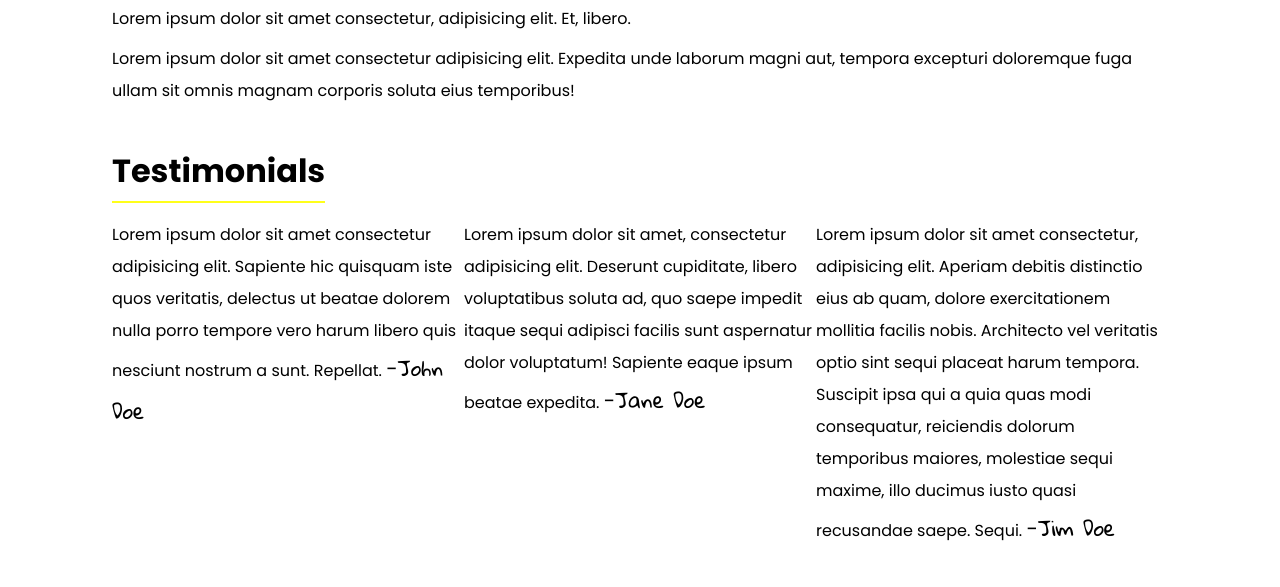
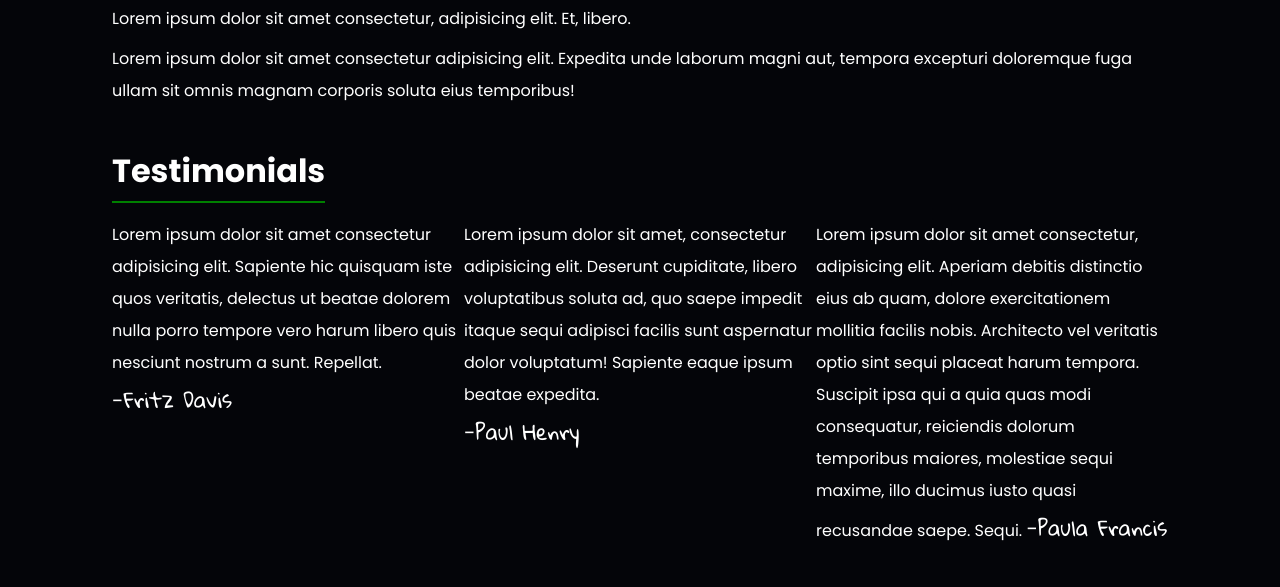
Before and after one commit to omarhanson/AdventureTourHotel, a plain HTML site: page index.html in a window 1280 px wide. Shown: the part 2125-2712 px from the top of the page. Drawn offline with Linux system fonts and the light colour scheme; grey boxes are pictures that could not be loaded.

Commit message:
new design

```diff
--- a/calendarstyle.css
+++ b/calendarstyle.css
@@ -28,6 +28,7 @@ h3 {
   background: #fff;
   border-radius: 10px;
   box-shadow: 0 0 10px rgba(0, 0, 0, 0.2);
+  color: #000;
 }
 .calendar .head {
   display: flex;
--- a/index.html
+++ b/index.html
@@ -11,12 +11,15 @@
     <script src="calendarscript.js" defer></script>
   </head>
   <body>
-    <header>
-      <div>
+     <header>
+     <div>
         <h1>Adventure Tour</h1>
         <p><a href="#">Book Now</a></p>
+
       </div>
     </header>
+
+
 
     <main>
       <section id="about">
@@ -117,9 +120,9 @@
               Lorem ipsum dolor sit amet consectetur adipisicing elit. Sapiente
               hic quisquam iste quos veritatis, delectus ut beatae dolorem nulla
               porro tempore vero harum libero quis nesciunt nostrum a sunt.
-              Repellat.
+              Repellat. <br>
 
-              <span>John Doe</span>
+              <span>Fritz Davis</span>
             </p>
           </div>
 
@@ -128,9 +131,9 @@
               Lorem ipsum dolor sit amet, consectetur adipisicing elit. Deserunt
               cupiditate, libero voluptatibus soluta ad, quo saepe impedit
               itaque sequi adipisci facilis sunt aspernatur dolor voluptatum!
-              Sapiente eaque ipsum beatae expedita.
+              Sapiente eaque ipsum beatae expedita. <br>
 
-              <span>Jane Doe</span>
+              <span>Paul Henry</span>
             </p>
           </div>
 
@@ -143,7 +146,7 @@
               reiciendis dolorum temporibus maiores, molestiae sequi maxime,
               illo ducimus iusto quasi recusandae saepe. Sequi.
 
-              <span>Jim Doe</span>
+              <span>Paula Francis</span>
             </p>
           </div>
         </div>
@@ -194,6 +197,6 @@
 
       </section>
     </main>
-    <footer>&copy 2021 Adenture Toor</footer>
+    <footer>&copy 2021 Adenture Tour | 1876-876-0987 | Terms of Condition | Privacy Policy</footer>
   </body>
 </html>
--- a/style.css
+++ b/style.css
@@ -3,6 +3,7 @@
 :root {
     --intense: #fc69a1;
     --yellow: #ffff1a;
+    --green: #008000;
     --f1: 'Poppins', sans-serif;
     --f2: 'Gloria Hallelujah', cursive;
 }
@@ -11,19 +12,20 @@
     margin: 0;
     padding: 0;
     box-sizing: border-box;
+
 }
 
 body {
     font-family: 'Poppins', sans-serif;
-    /* background-color: #040509; */
-    background-color: #fff;
-    /* color: #fff; */
-    color: #000;
+    background-color: #040509;
+    /* background-color: #fff; */
+     color: #fff;
+    /* color: #000; */
 
 }
 
 /* Header */
-header {
+  header {
     width: 100%;
     height: 100vh;
     background-image: url(/image/pexels-engin-akyurt-1579253.jpg);
@@ -33,7 +35,7 @@ header {
     background-attachment: fixed;
 }
 
-header div {
+ header div {
     position: absolute;
     top: 50%;
     left: 50%;
@@ -41,7 +43,7 @@ header div {
     text-align: center;
 }
 
-h1 {
+ h1 {
     font-size: calc(1em + 7vw);
     color: #000;
     margin-bottom: 1rem;
@@ -50,12 +52,13 @@ h1 {
 
 header a {
     text-decoration: none;
-    background-color: var(--yellow);
+    background-color: var(--green);
     padding: 1rem 1.5rem;
     color: #000;
     font-weight: 600;
     font-size: 1.3rem;
     box-shadow: 0 5px 10px rgba(0, 0, 0, 0.4);
+
 }
 
 header a:hover {
@@ -87,7 +90,7 @@ h2::after {
     bottom: 0;
     width: 100%;
     height: 2px;
-    background-color: var(--yellow);
+    background-color: var(--green);
 }
 
 h3 {
@@ -173,11 +176,13 @@ p {
 
 form button {
     padding: 1rem 1.5rem;
-    background-color: var(--yellow);
+    background-color: var(--green);
     border: none;
     font-family: 'Poppins', sans-serif;
     font-weight: 600;
     font-size: 1.2rem;
+
+
 }
 
 /* CSS rules for Intersection Observer */
@@ -209,3 +214,8 @@ h1, p {
   margin-right: auto;
 
 }
+
+footer{
+    text-align: center;
+    padding: 3%;
+}
```
